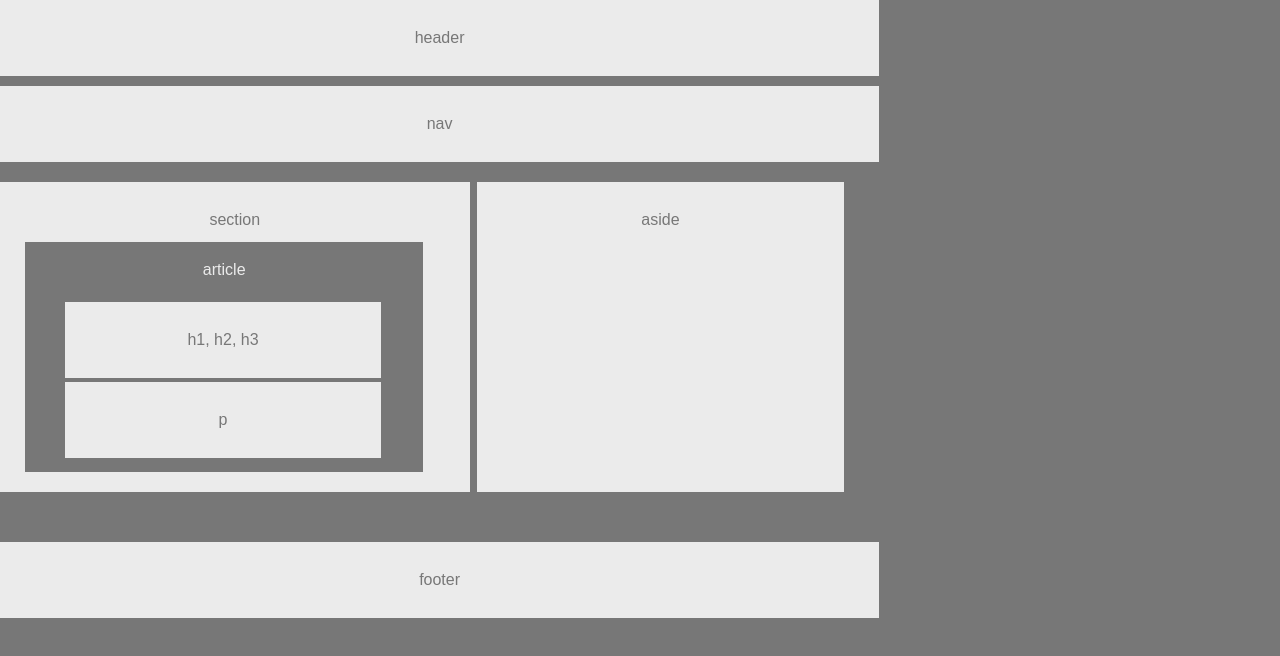
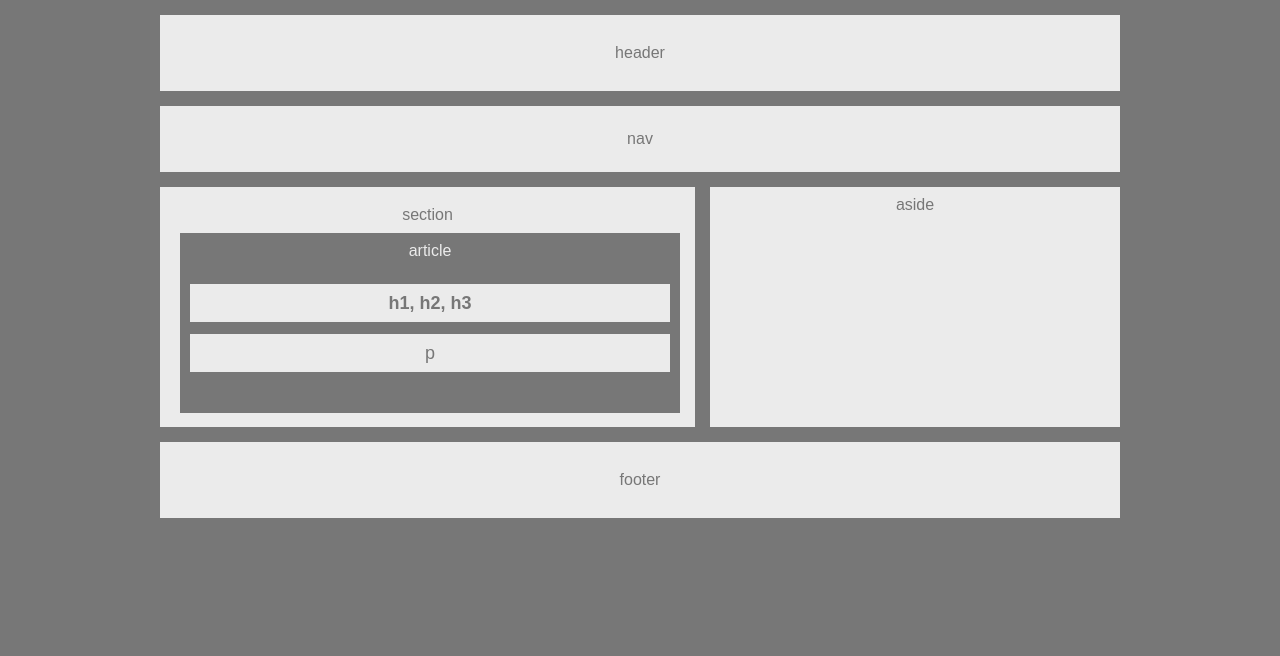
Before and after one commit to melikalbasi/HW-Wireframe, a plain HTML site: page index.html in a window 1280 px wide. Drawn offline with Linux system fonts and the light colour scheme; files that its build step writes are made by us from their sources.

Commit message:
update with cleaner code

```diff
--- a/index.html
+++ b/index.html
@@ -1,164 +1,37 @@
 <!DOCTYPE html>
 <html>
-<head>
-        <meta charset="utf-8" />
-    <meta http-equiv="X-UA-Compatible" content="IE=edge">
+
+  <head>
+    <meta charset="utf-8" />
     <title>Wireframe</title>
-    <meta name="viewport" content="width=device-width, initial-scale=1">
-    <link rel="stylesheet" type="text/css" href="assets/css/reset.css" />
-    <link rel="stylesheet" type="text/css" media="screen" href="main.css" />
-    <script src="main.js"></script>
-</head>
-<body class="body">
-<div class="head">header</div>
+    <link rel="stylesheet" type="text/css" href="./reset.css" />
+    <link rel="stylesheet" type="text/css" href="./style.css" />
+  </head>
 
-    <nav class="nav">nav</nav>
+  <body>
 
-    <section class="section">section</section>
+    <header>header</header>
 
-    <aside class="aside">aside</aside>
+    <nav>nav</nav>
 
-    <article class="article">article</article>
+    <section>
 
-        <div class="h1"><strong>h1, h2, h3</strong></div>
+      section
 
-        <div class="p">p</div>
+      <article>
+        <span>article</span>
+        <strong>
+          <h1>h1, h2, h3</h1>
+        </strong>
+        <p>p</p>
 
-    <footer class="foot">footer</footer>
+      </article>
+    </section>
 
-</body>
-<!-- .. Rest of Code.. -->
-<!-- </body> -->
+    <aside>aside</aside>
 
-<!-- BEGIN CSS -->
-<style>
+    <footer>footer</footer>
 
-
-
- .body {
-     background-color: #777;
-     font-family: Arial, Helvetica, sans-serif;
-     width: 80%;
-     height: 100%;
-     position: fixed;
-
- }
-
-        .head {
-            background: #ebebeb;
-            text-align: center;
-            padding: 30px;
-            margin-bottom: 10px;
-            color: #777;
-            width: 80%;
-        }
-
-
-        .nav {
-            background: #ebebeb;
-            text-align: center;
-            padding: 30px;
-            margin-bottom: 20px;
-            color: #777;
-            width: 80%;
-
-        }
-
-        .section {
-            position: relative;
-            background: #ebebeb;
-            text-align: center;
-            float: left;
-            padding: 30px;
-            margin-bottom: 50px;
-            margin-top: 0px;
-            color: #777;
-            width: 40%;
-            height: 250px;
-        }
-
-
-        .article {
-            position: absolute;
-            background: #777;
-            font-family: Arial, Helvetica, sans-serif;
-            color: #ebebeb;
-            text-align: center;
-            padding: 20px;
-            margin-bottom: 25px;
-            margin-right: 25px;
-            margin-left: 25px;
-            margin-top: 60px;
-            width: 35%;
-            height: 190px;
-        }
-
-
-        .h1 {
-            position: absolute;
-            background: #ebebeb;
-            text-align: center;
-            float: left;
-            padding: 30px;
-            margin-top: 120px;
-            margin-bottom: 15px;
-            margin-left: 65px;
-            color: #777;
-            width: 25%;
-        }
-
-        .p {
-            position: absolute;
-            background: #ebebeb;
-            font-family: Arial, Helvetica, sans-serif;
-            color: #777;
-            text-align: center;
-            float: left;
-            padding: 30px;
-            margin-bottom: 10px;
-            margin-top: 200px;
-            margin-left: 65px;
-            color: #777;
-            width: 25%;
-
-
-
-        }
-
-
-
-        .aside {
-            background: #ebebeb;
-            text-align: center;
-            float: right;
-            padding: 30px;
-            margin-bottom: 50px;
-            margin-top: 0px;
-            margin-left: 0px;
-            margin-right: 180px;
-            color: #777;
-            width: 30%;
-            height: 250px;
-        }
-
-
-
-        .foot {
-            background: #ebebeb;
-            text-align: center;
-            width: 80%;
-            font-family: Arial, Helvetica, sans-serif;
-            color: #777;
-            clear: both;
-            padding: 30px;
-
-        }
-
-
-
-    </style>
-    <!-- END CSS -->
-
-    <!-- </html> -->
+  </body>
 
 </html>
--- a/style.css
+++ b/style.css
@@ -0,0 +1,88 @@
+body {
+	margin: auto;
+	background: #777777;
+	color: #777777;
+	text-align: center;
+	width: 960px;
+	font-family: 'Arial', 'Helvetica Neue', Helvetica, sans-serif;
+}
+
+header {
+	background: #ebebeb;
+	padding: 30px;
+	margin-top: 15px;
+	margin-bottom: 15px;
+}
+
+nav {
+	background: #ebebeb;
+	padding: 25px;
+	margin-top: 15px;
+	margin-bottom: 15px;
+}
+
+section {
+	background: #ebebeb;
+	float: left;
+	width: 495px;
+	height: 200px;
+	padding: 20px;
+	overflow: auto;
+
+}
+
+article {
+	background: #777777;
+	color: #ebebeb;
+	position: absolute;
+	float: left;
+	width: 480px;
+	height: 160px;
+	padding: 10px;
+	margin-top: 10px;
+	margin-left: auto;
+	margin-right: auto;
+}
+
+
+h1 {
+	background: #ebebeb;
+	color: #777;
+	font-weight: bold;
+	font-size: 18px;
+	position: absolute;
+	float: left;
+	margin-top: 25px;
+	margin-left: auto;
+	margin-right: auto;
+	padding: 10px;
+	width: 460px;
+}
+
+p {
+	background: #ebebeb;
+	color: #777;
+	font-size: 18px;
+	position: absolute;
+	float:left;
+	margin-top: 75px;
+	margin-left: auto;
+	margin-right: auto;
+	padding: 10px;
+	width: 460px;
+}
+
+aside {
+	background: #ebebeb;
+	float: left;
+	width: 390px;
+	height: 220px;
+	padding: 10px;
+	margin-left: 15px;
+}
+
+footer {
+	background: #ebebeb;
+	padding: 30px;
+	margin-top:270px;
+}
```
